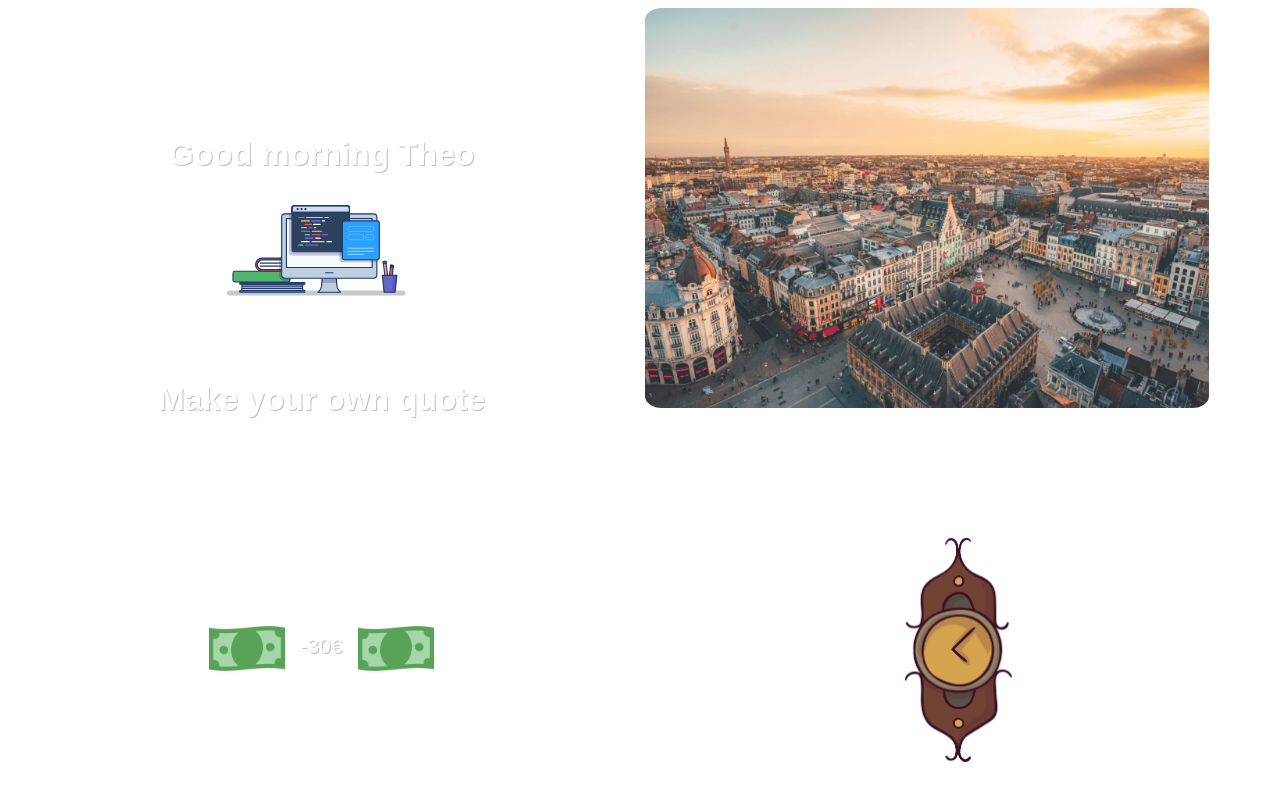
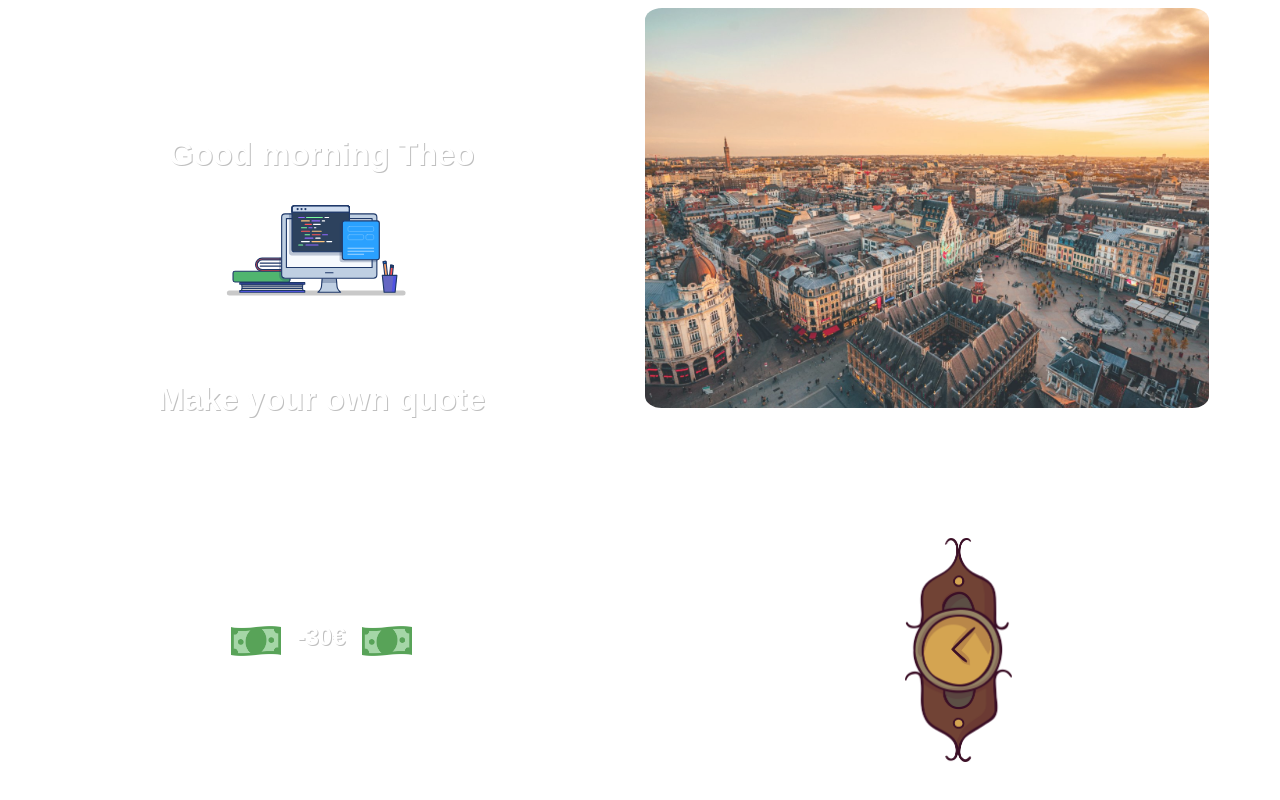
Before and after one commit to sisypheus/dashboard, a Vue app: page / in a window 1280 px wide. Built offline with nearby package versions, Linux system fonts and the light colour scheme; no server answers.

Commit message:
[+] styling

```diff
--- a/src/App.vue
+++ b/src/App.vue
@@ -223,12 +223,14 @@ h2 {
 
 .bill {
   vertical-align: middle;
-  width: 12%;
+  width: 8%;
 }
 
 #balance {
   display: inline-block;
   margin: 1rem;
   margin-top: -5rem;
+  font-size: 1.5rem;
+  font-weight: 600;
 }
 </style>
```
